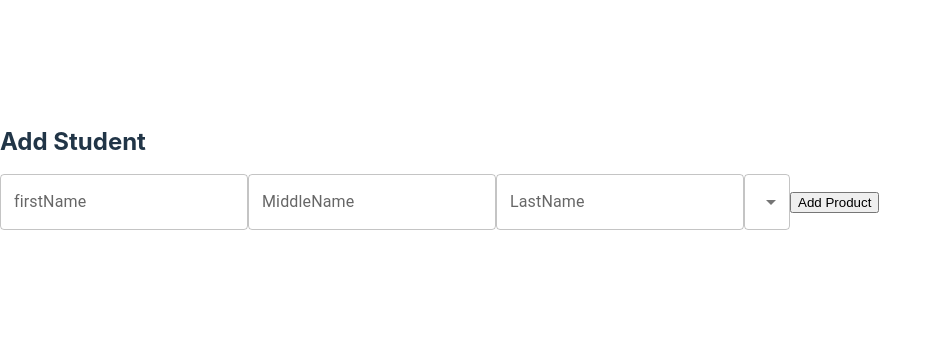
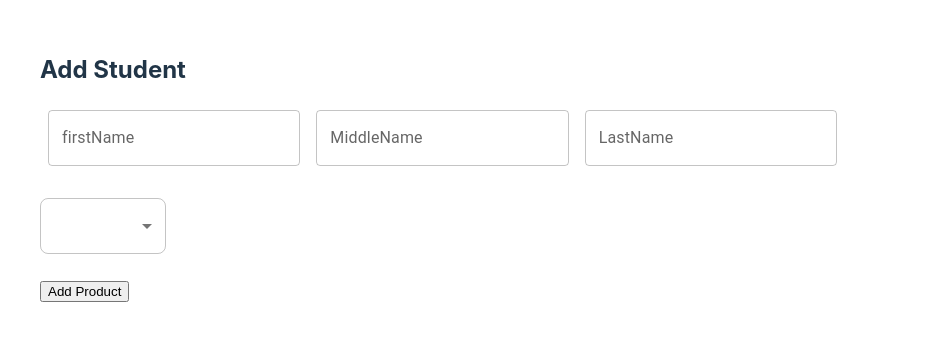
Before and after one commit to raihan-778/student-entry-client, a React (Vite) app: page /add-student in a window 1280 px wide. Shown: the part 230-570 px from the top of the page, without its empty margins (0-942 px from the left). Built offline with nearby package versions, Linux system fonts and the light colour scheme.

Commit message:
disign changes

```diff
--- a/src/components/StudentInfo/AddStudent.jsx
+++ b/src/components/StudentInfo/AddStudent.jsx
@@ -2,7 +2,7 @@ import { Controller, useForm } from "react-hook-form";
 import { useNavigate } from "react-router-dom";
 import { toast } from "react-toastify";
 import React, { useState } from "react";
-import { MenuItem, Select, TextField } from "@mui/material";
+import { Box, MenuItem, Select, TextField } from "@mui/material";
 
 const AddStudent = ({ name, label, required }) => {
   // const { control, handleSubmit } = useController();
@@ -68,18 +68,25 @@ const AddStudent = ({ name, label, required }) => {
   };
 
   return (
-    <div className="flex pt-20 h-auto justify-center w-full items-center">
-      <h2 className="text-5xl  font-bold">Add Student</h2>
+    <Box
+      sx={{
+        backgroundColor: "#fff",
+        padding: 5,
+      }}
+    >
+      <h2 varient="h3">Add Student</h2>
       <form onSubmit={handleSubmit(handelAddStudent)}>
         {/* First Name */}
         <Controller
           name="first_name"
           control={control}
+          sx={{ m: 1, width: "25ch" }}
           render={({ field }) => (
             <TextField
               {...field}
               label="firstName"
-              varient="outline"
+              varient="outline success"
+              sx={{ m: 1, width: "25ch" }}
               error={!!errors.first_name}
               helperText={errors.first_name ? errors.first_name.message : ""}
             />
@@ -94,7 +101,8 @@ const AddStudent = ({ name, label, required }) => {
             <TextField
               {...field}
               label="MiddleName"
-              varient="outline"
+              varient="outline success"
+              sx={{ m: 1, width: "25ch" }}
               error={!!errors.middle_name}
               helperText={errors.middle_name ? errors.middle_name.message : ""}
             />
@@ -105,23 +113,37 @@ const AddStudent = ({ name, label, required }) => {
         <Controller
           name="last_name"
           control={control}
+          margin="normal"
           render={({ field }) => (
             <TextField
               {...field}
               label="LastName"
-              varient="outline"
+              color="success"
+              sx={{ m: 1, width: "25ch" }}
               error={!!errors.last_name}
               helperText={errors.last_name ? errors.last_name.message : ""}
             />
           )}
         />
-
+        <br />
+        <br />
         {/* Class */}
         <Controller
           name="class"
           control={control}
+          margin="normal"
           render={({ field }) => (
-            <Select {...field} label="Class" varient="outline" mt-2>
+            <Select
+              {...field}
+              label="Class"
+              varient="outline"
+              sx={{
+                borderColor: "red",
+                borderWidth: 2,
+                borderRadius: 2,
+                paddingX: 5,
+              }}
+            >
               <MenuItem selected default>
                 Class
               </MenuItem>
@@ -165,14 +187,15 @@ const AddStudent = ({ name, label, required }) => {
         {/* Address Line 1*/}
 
         {/* Address Line 2*/}
-
+        <br />
+        <br />
         <input
           className="btn mt-5 w-full max-w-xs btn-accent"
           value="Add Product"
           type="submit"
         />
       </form>
-    </div>
+    </Box>
   );
 };
 
```
